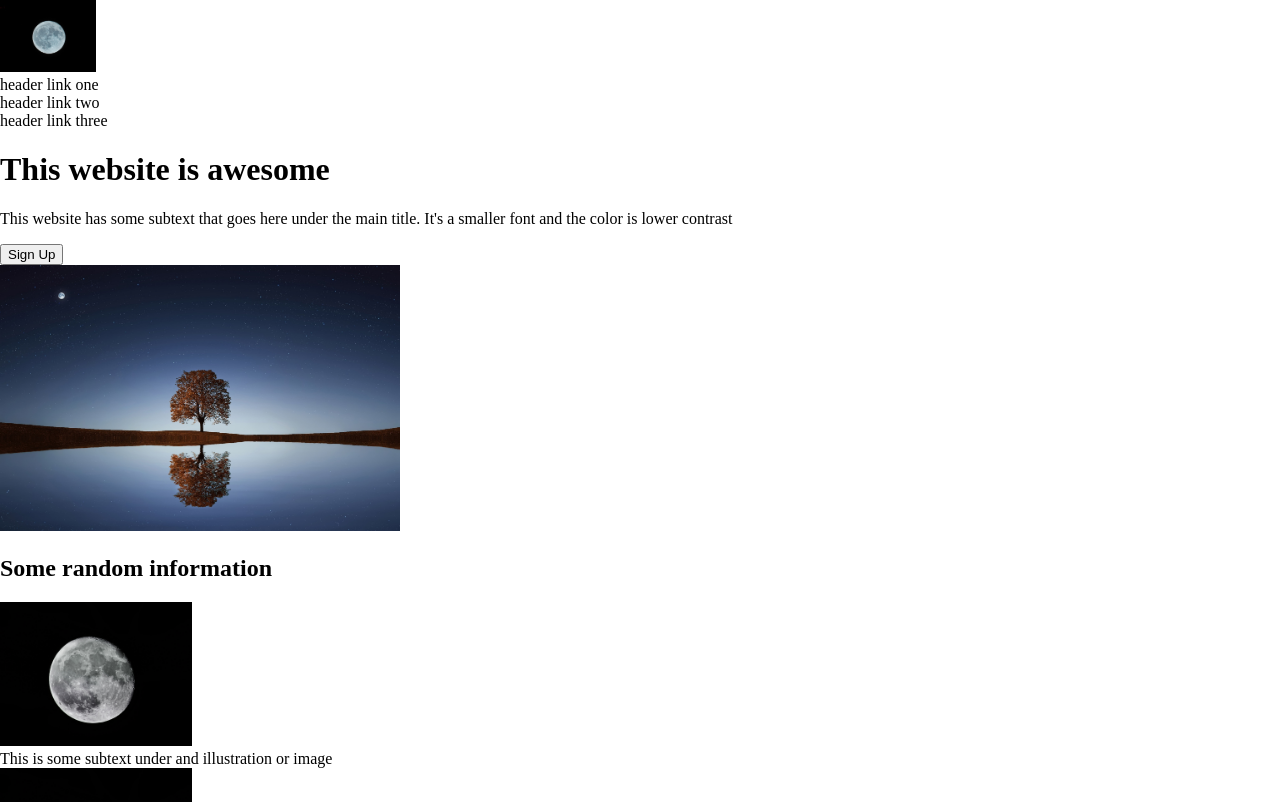
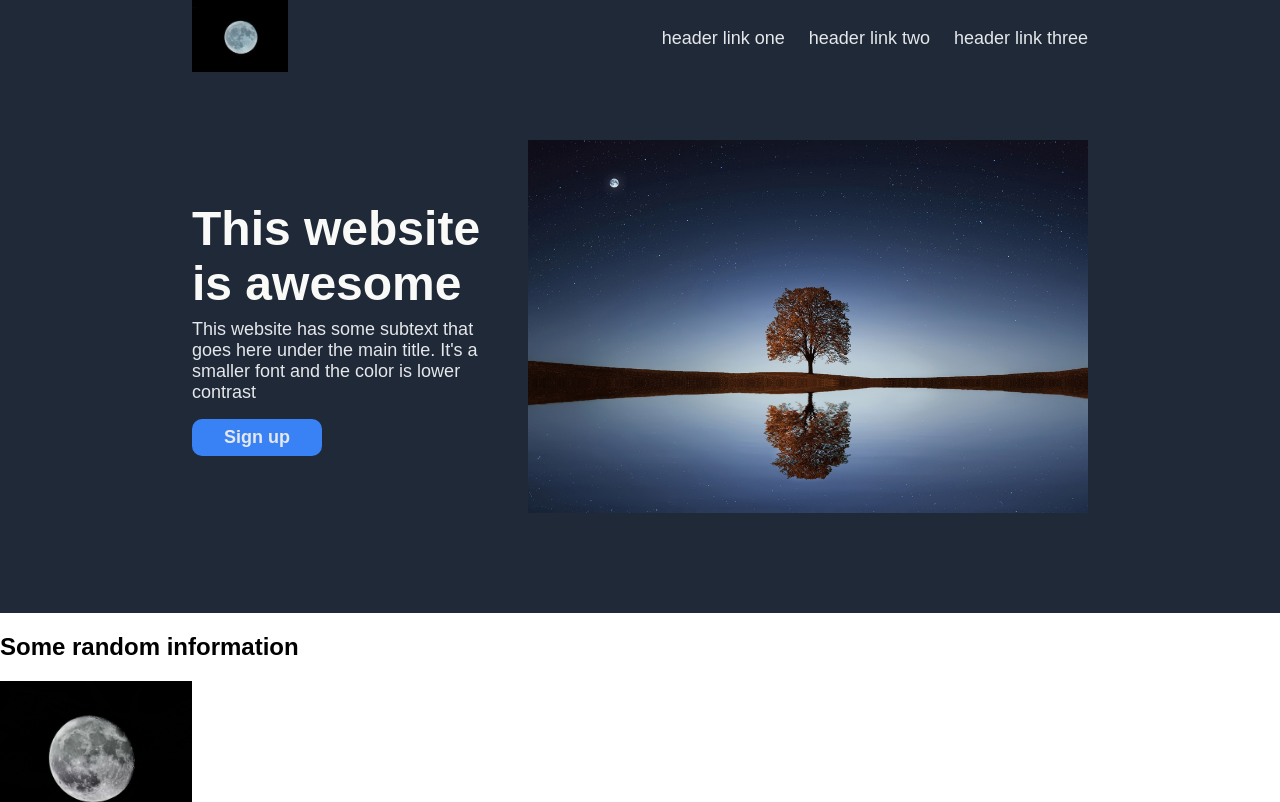
Before and after one commit to nextguardiola/odin-landing-page, a plain HTML site: page index.html in a window 1280 px wide. Shown: the top 802 px of the page. Drawn offline with Linux system fonts and the light colour scheme.

Commit message:
Finished styling Hero section

```diff
--- a/css/styles.css
+++ b/css/styles.css
@@ -1,5 +1,24 @@
 body{
     margin: 0;
+    font-family: sans-serif;
+}
+
+a {
+    text-decoration: none;
+}
+
+p {
+    margin: 0;
+}
+
+button {
+    padding: 0.5rem 2rem;
+    background-color: #3882F6;
+    border-radius: 10px;
+    border-style: none;
+    color: #E5E7EB;
+    font-size: 1.125rem;
+    font-weight: 600;
 }
 
 .logo img {
@@ -15,10 +34,66 @@ ul {
 
 .hero-image img {
     height: auto;
-    width: 25rem;
+    width: 35rem;
 }
 
 .cards img {
     height: auto;
     width: 12rem;
 }
+
+/* Hero styles */
+/* Header */
+
+.header a, .content p {
+    color: #E5E7EB;
+    font-size: 1.125rem;
+}
+
+.content h1 {
+    color: #F9FAF8;
+    font-size: 3rem;
+    margin: 0;
+}
+
+.hero {
+    background-color: #1F2937;
+    display: flex;
+}
+
+.hero .container {
+    width: 70%;
+    margin: auto;
+}
+
+.links {
+    display: flex;
+    gap: 1.5rem;
+}
+
+.header {
+    display: flex;
+    align-items: center;
+    justify-content: space-between;
+    margin-bottom: 4rem;
+}
+
+.content h1 {
+    margin-bottom: 0.5rem;
+}
+
+.content p {
+    margin-bottom: 1rem;
+}
+
+.content {
+    display: flex;
+    align-items: center;
+    justify-content: space-between;
+    margin-bottom: 6rem;
+    gap: 2.5rem;
+}
+
+.content .description {
+    flex: 1;
+}
--- a/index.html
+++ b/index.html
@@ -10,25 +10,26 @@
 <body>
 
     <div class="hero">
+        <div class="container">
             <div class="header">
                 <div class="logo">
                     <img src="images/logo.jpg" alt="full moon logo">
                 </div>
                 <ul class="links">
-                <li>header link one</li>
-                <li>header link two</li>
-                <li>header link three</li>
+                    <li><a href="#">header link one</a></li>
+                    <li><a href="#">header link two</a></li>
+                    <li><a href="#">header link three</a></li>
                 </ul>
             </div>
-
             <div class="content">
                 <div class="description">
                     <h1>This website is awesome</h1>
                     <p>This website has some subtext that goes here under the main title. It's a smaller font and the color is lower contrast</p>
-                <button>Sign Up</button>
+                    <button>Sign up</button>
                 </div>
                 <div class="hero-image">
                     <img src="images/hero-image.jpg" alt="tree and moon in the starry night sky">
+                </div>
             </div>
         </div>
     </div>
```
Lines whose indentation alone changed are shown as unchanged.
